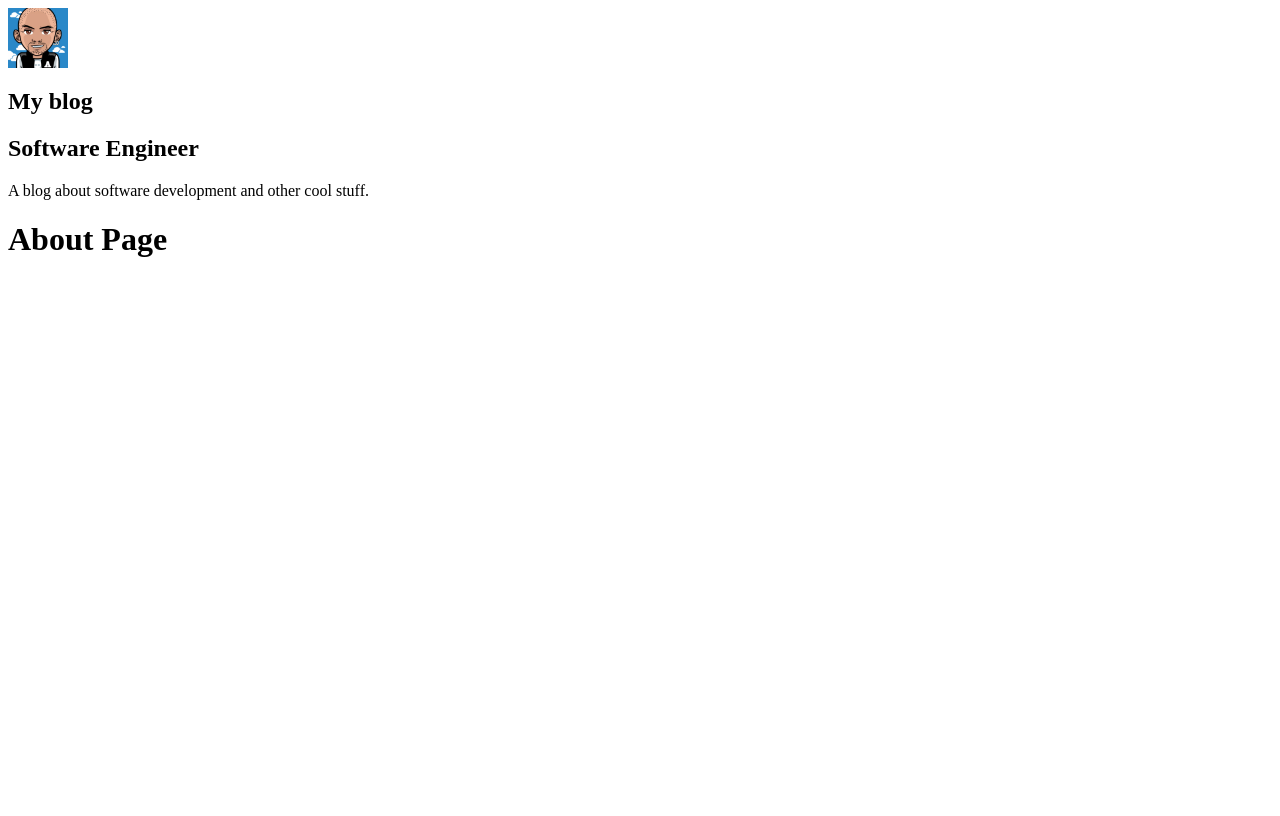
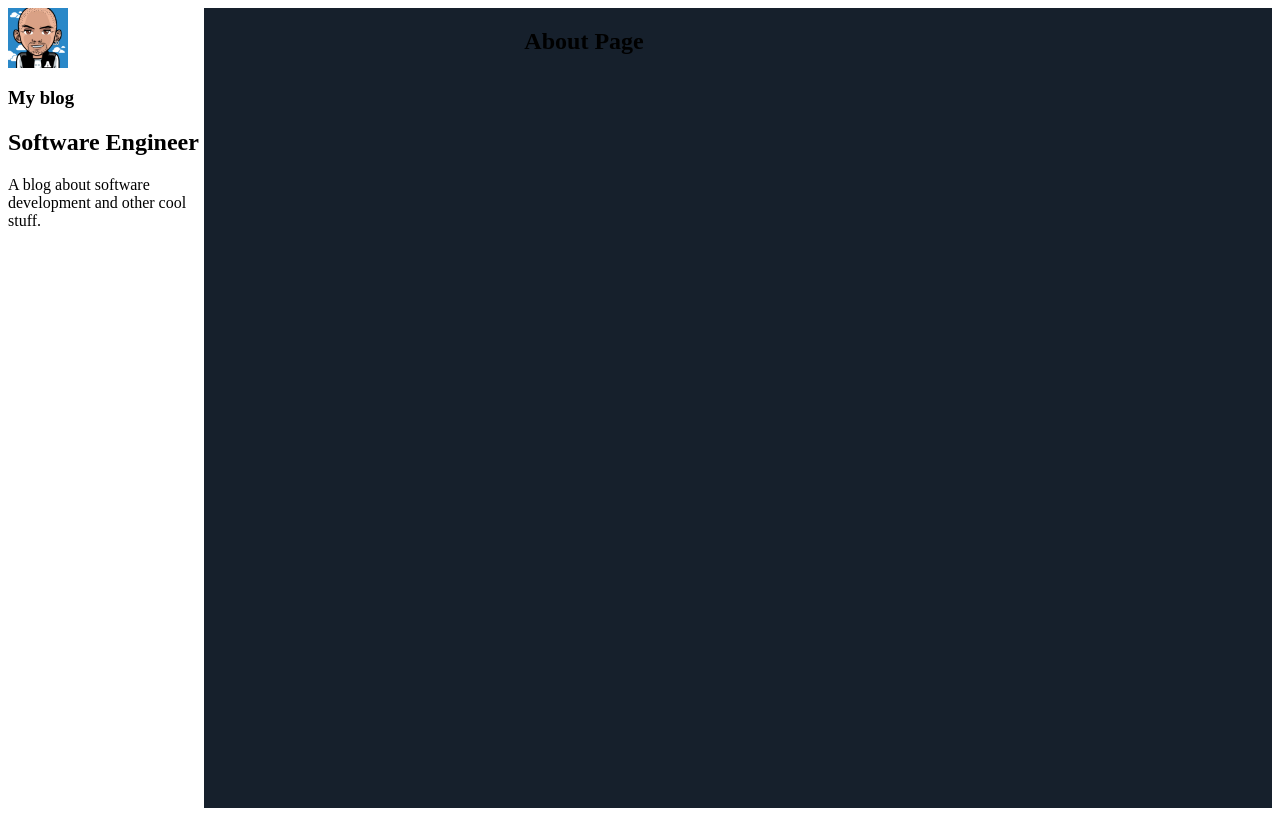
Before and after one commit to rafaellbarros/gatsby-pwa-react-graphql-e-netlify-cms, a Gatsby site in the folder 05-layout-e-styled-components/my-blog/: page /about in a window 1280 px wide. Built offline with nearby package versions, Linux system fonts and the light colour scheme; Gatsby itself is replaced by a stand-in of ours.

Commit message:
:construction: Criando o Layout Component

```diff
--- /dev/null
+++ b/05-layout-e-styled-components/my-blog/src/components/Layout/index.js
@@ -0,0 +1,32 @@
+import PropTypes from "prop-types"
+import React from "react"
+import styled from 'styled-components'
+import Profile from "../Profile"
+
+
+const LayoutWrapper = styled.section`
+  display: flex;
+`
+const LayoutMain = styled.main`
+  background: #16202c;
+  min-height: 100vh;
+  padding: 0 3.75rem 0 20rem;
+  width: 100%;
+`
+
+const Layout = ({ children }) => {
+  return (
+    <LayoutWrapper>
+      <aside>
+        <Profile />
+      </aside>
+      <LayoutMain>{children}</LayoutMain>
+    </LayoutWrapper>
+  )
+}
+
+Layout.propTypes = {
+  children: PropTypes.node.isRequired,
+}
+
+export default Layout
--- a/05-layout-e-styled-components/my-blog/src/components/layout.js
+++ /dev/null
@@ -1,20 +0,0 @@
-import PropTypes from "prop-types"
-import React from "react"
-import Profile from "./Profile"
-
-const Layout = ({ children }) => {
-  return (
-    <>
-      <aside>
-        <Profile />
-      </aside>
-      <main>{children}</main>
-    </>
-  )
-}
-
-Layout.propTypes = {
-  children: PropTypes.node.isRequired,
-}
-
-export default Layout
--- a/05-layout-e-styled-components/my-blog/src/pages/404.js
+++ b/05-layout-e-styled-components/my-blog/src/pages/404.js
@@ -1,5 +1,5 @@
 import React from "react"
-import Layout from "../components/layout"
+import Layout from "../components/Layout"
 import SEO from "../components/seo"
 
 
--- a/05-layout-e-styled-components/my-blog/src/pages/about.js
+++ b/05-layout-e-styled-components/my-blog/src/pages/about.js
@@ -1,5 +1,5 @@
 import React from 'react'
-import Layout from "../components/layout"
+import Layout from "../components/Layout"
 import SEO from "../components/seo"
 
 
--- a/05-layout-e-styled-components/my-blog/src/pages/index.js
+++ b/05-layout-e-styled-components/my-blog/src/pages/index.js
@@ -1,5 +1,5 @@
 import React from "react"
-import Layout from "../components/layout"
+import Layout from "../components/Layout"
 import SEO from "../components/seo"
 
 
--- a/05-layout-e-styled-components/my-blog/src/pages/using-typescript.tsx
+++ b/05-layout-e-styled-components/my-blog/src/pages/using-typescript.tsx
@@ -1,9 +1,9 @@
 // If you don't want to use TypeScript you can delete this file!
+import { graphql, Link, PageProps } from "gatsby"
 import React from "react"
-import { PageProps, Link, graphql } from "gatsby"
+import Layout from "../components/Layout"
+import SEO from "../components/seo"
 
-import Layout from "../components/layout"
-import SEO from "../components/seo"
 
 type DataProps = {
   site: {
```
